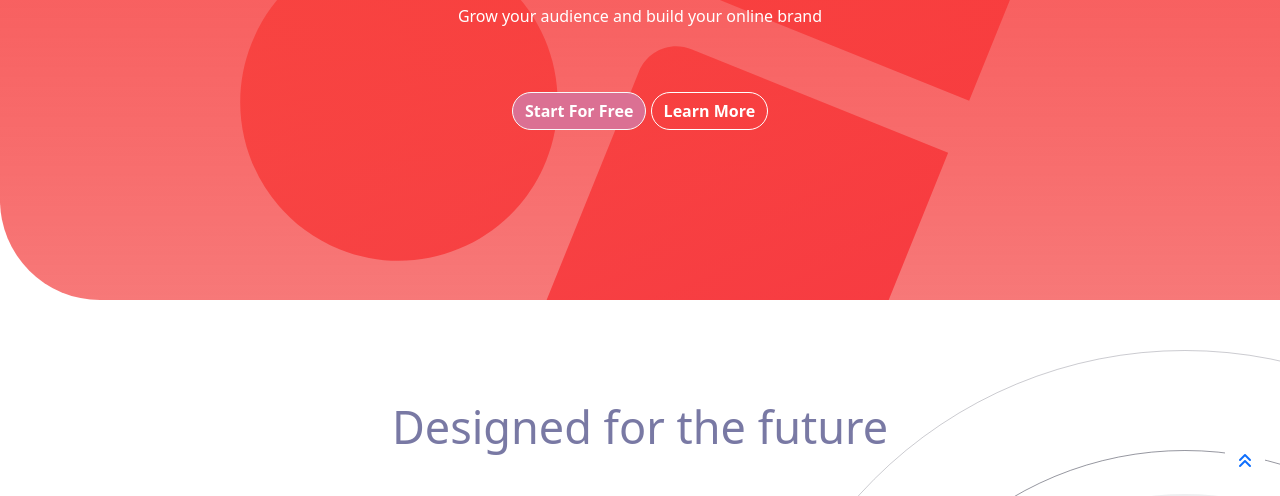
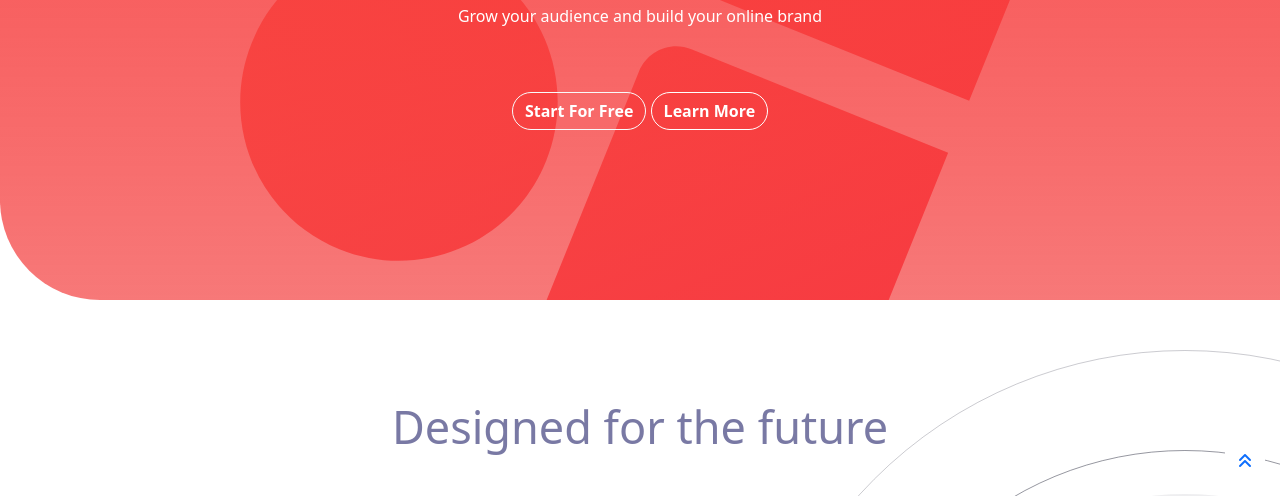
Before and after one commit to 3llack/Blogr, a plain HTML site: page index.html in a window 1280 px wide. In both pictures the pointer is over the button "Start For Free". Shown: the part 304-800 px from the top of the page. Drawn offline with Linux system fonts and the light colour scheme.

Commit message:
css update

```diff
--- a/css/main.css
+++ b/css/main.css
@@ -200,7 +200,7 @@
 }
 
 .btn-style-one:hover{
-    background-color: palevioletred !important;
+    background-color: transparent !important;
     color: #fff !important;
 }
 
```
